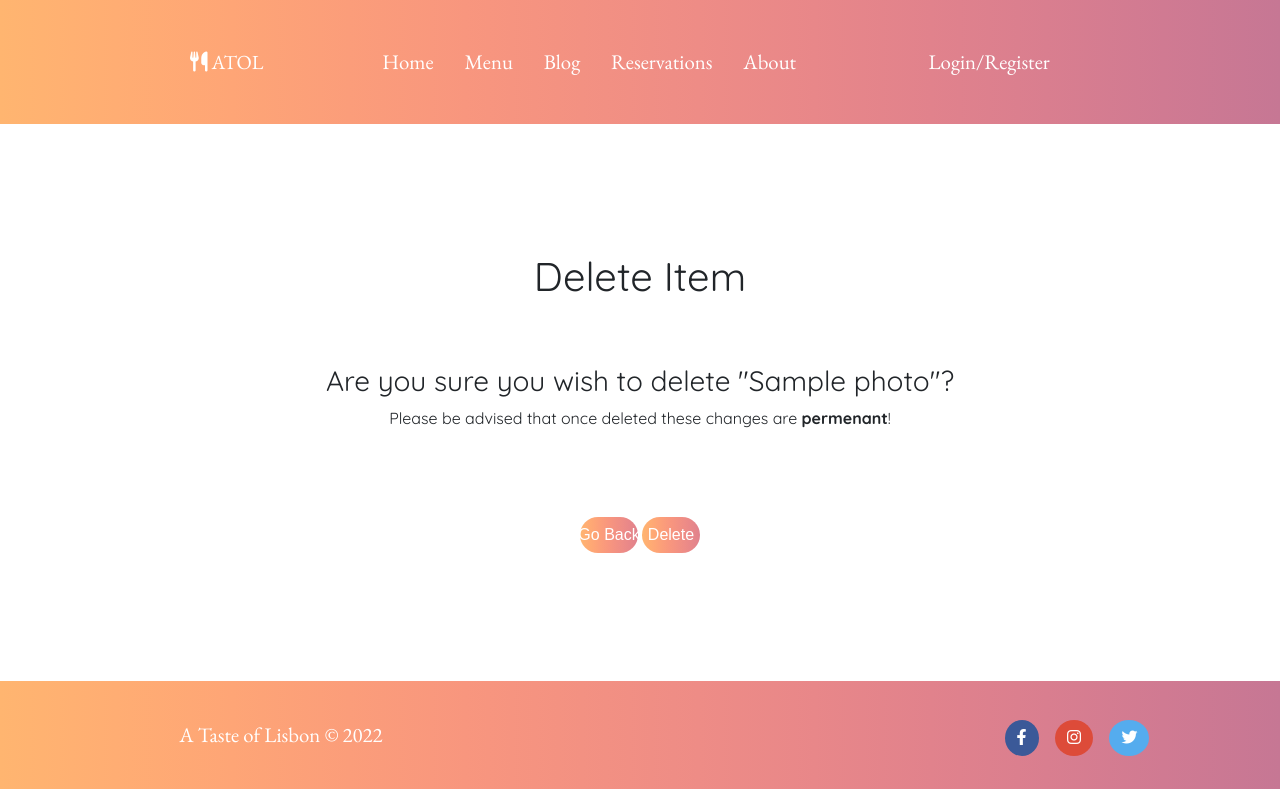
After one commit to DioCar84/A-Taste-of-Lisbon, a Django app: page /delete_menu/1/ in a window 1280 px wide. The commit adds this page. Run offline with Django 3.2, Linux system fonts and the light colour scheme; tables that the repository leaves empty hold one stand-in row (values such as "Sample post"); some libraries are stand-ins or nearby versions.

Commit message:
Add functionality to delete menu items

```diff
--- /dev/null
+++ b/restaurant/templates/restaurant/delete_item.html
@@ -0,0 +1,23 @@
+{% extends 'base.html' %}
+{% block content %}
+
+<div class="delete-form">
+    <h1 class="menu-form">Delete Item</h1>
+
+    <div class="delete-info">
+        <h3>Are you sure you wish to delete "{{ plate }}"?</h3>
+        <p>Please be advised that once deleted these changes are <strong>permenant</strong>!</p>
+    </div>
+
+
+    <form class="menu-form" method="POST">
+        {% csrf_token %}
+
+        <a href="{% url 'menu' %}" class="back-link"><button type="button" class="form-button">Go Back</button></a>
+        <button type="submit" class="form-button">Delete</button>
+
+    </form>
+</div>
+
+
+{% endblock %}
--- a/restaurant/templates/restaurant/menu.html
+++ b/restaurant/templates/restaurant/menu.html
@@ -20,7 +20,7 @@
         </div>
         <div class="menu-buttons">
             <a href="{% url 'editMenu' item.id %}" class="btn btn-success menu-button">Edit</a>
-            <a href="#" class="btn btn-danger menu-button">Delete</a>
+            <a href="{% url 'deleteMenu' item.id %}" class="btn btn-danger menu-button">Delete</a>
         </div>
     </div>
 
--- a/restaurant/urls.py
+++ b/restaurant/urls.py
@@ -6,6 +6,7 @@ urlpatterns = [
     path('menu/', views.menu, name='menu'),
     path('create_menu/', views.createMenuItem, name='createMenu'),
     path('edit_menu/<int:pk>/', views.editMenuItem, name='editMenu'),
+    path('delete_menu/<int:pk>/', views.deleteMenuItem, name='deleteMenu'),
     path('reservations/', views.reservations, name='reservations'),
     path('about/', views.about, name='about'),
 ]
--- a/restaurant/views.py
+++ b/restaurant/views.py
@@ -46,6 +46,16 @@ def editMenuItem(request, pk):
     context = { 'form': form }
     return render(request, 'restaurant/menu_form.html', context)
 
+def deleteMenuItem(request, pk):
+    menuItem = Menu.objects.get(id=pk)
+
+    if request.method == 'POST':
+        menuItem.delete()
+        return redirect('menu')
+
+    context = {'plate': menuItem}
+    return render(request, 'restaurant/delete_item.html', context)
+
 def reservations(request):
     return render(request, 'restaurant/reservations.html')
 
--- a/static/css/styles.css
+++ b/static/css/styles.css
@@ -260,6 +260,16 @@ footer {
     background-position: -20px -20px;
 }
 
+/* ---------- DELETE ITEM PAGE ---------- */
+
+.delete-form {
+    margin: 10% 0;
+}
+
+.delete-info {
+    text-align: center;
+}
+
 /* ---------- ABOUT PAGE ---------- */
 
 .about-description {
```
